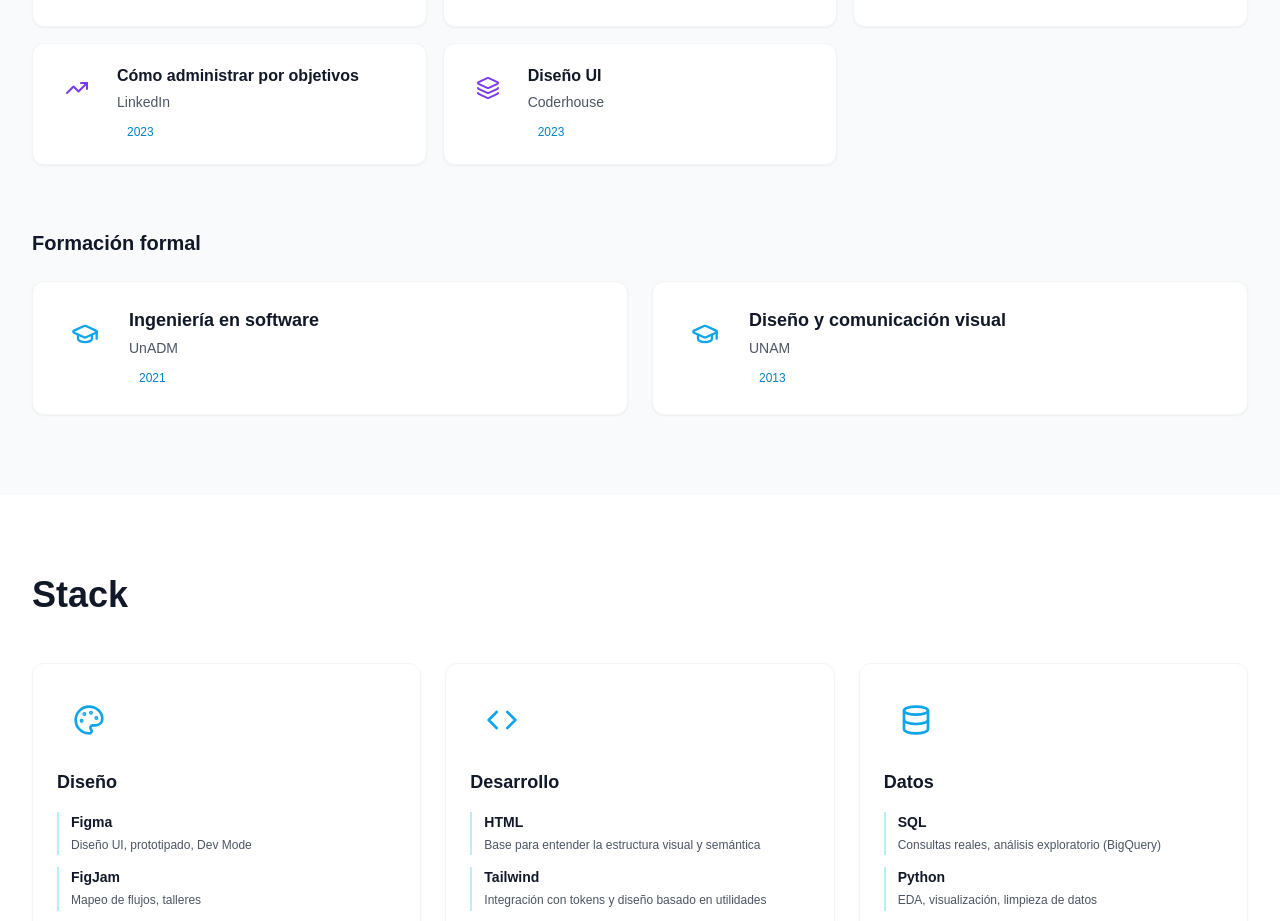
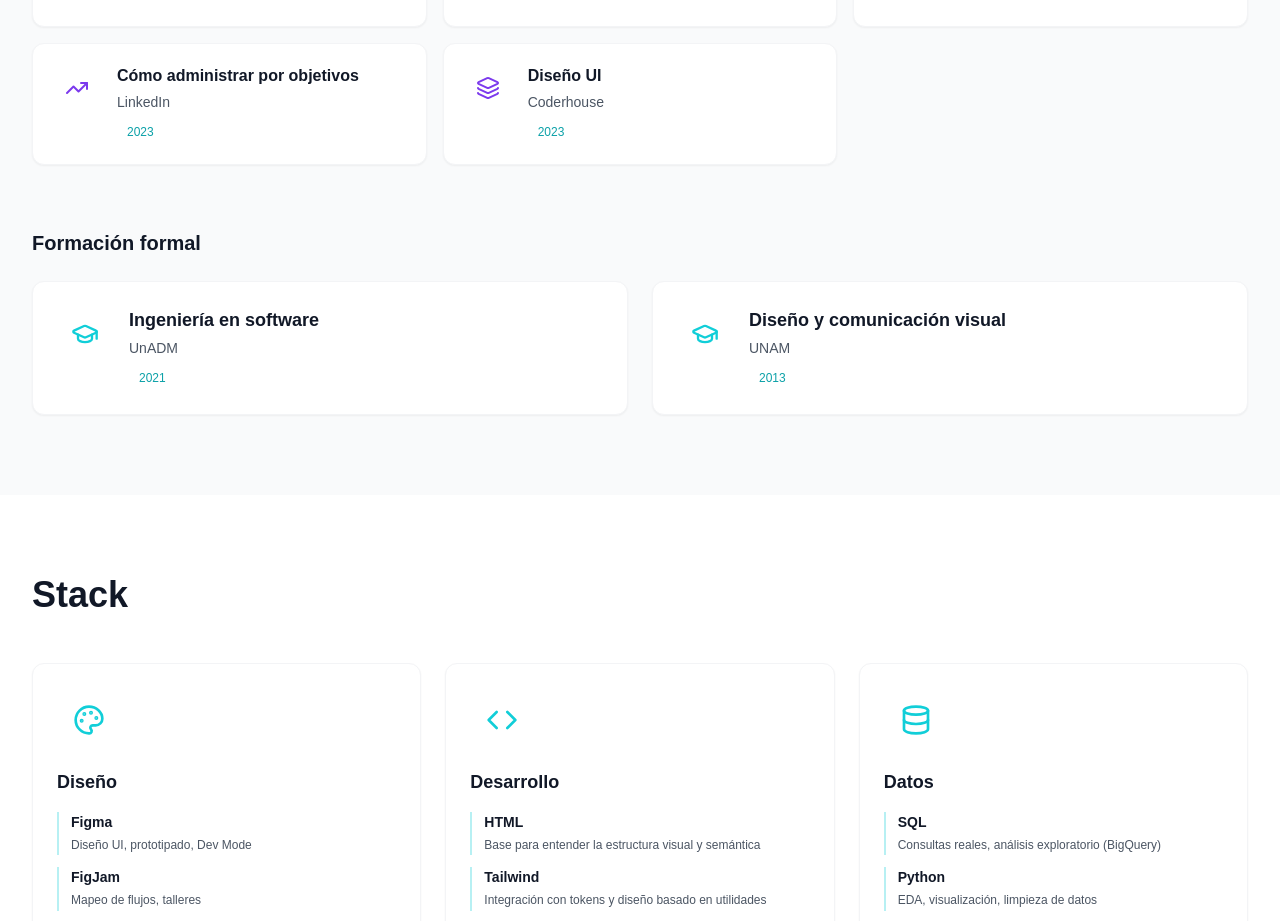
Before and after one commit to besprone/book-26, a Next.js app: page /sobre-mi in a window 1280 px wide. Shown: the part 2126-3047 px from the top of the page. Built offline with nearby package versions, Linux system fonts and the light colour scheme; a web font is replaced by a local one.

Commit message:
Corregir paleta de acento: generar tonalidades correctas desde #11CED8 y actualizar iconos

```diff
--- a/app/page.tsx
+++ b/app/page.tsx
@@ -120,9 +120,9 @@ export default function Home() {
             {config.stack.categories.map((category, index) => {
               // Iconos específicos según la categoría
               const stackIcons = [
-                <Palette className="w-8 h-8 text-accent-600 dark:text-accent-400" />, // Diseño
-                <Code className="w-8 h-8 text-accent-600 dark:text-accent-400" />, // Desarrollo
-                <Database className="w-8 h-8 text-accent-600 dark:text-accent-400" />, // Datos
+                <Palette className="w-8 h-8 text-accent-500 dark:text-accent-400" />, // Diseño
+                <Code className="w-8 h-8 text-accent-500 dark:text-accent-400" />, // Desarrollo
+                <Database className="w-8 h-8 text-accent-500 dark:text-accent-400" />, // Datos
               ]
               return (
                 <Card key={index} className="p-6">
--- a/app/sobre-mi/page.tsx
+++ b/app/sobre-mi/page.tsx
@@ -142,9 +142,9 @@ export default function SobreMi() {
             {config.stack.categories.map((category, index) => {
               // Iconos específicos según la categoría
               const stackIcons = [
-                <Palette className="w-8 h-8 text-accent-600 dark:text-accent-400" />, // Diseño
-                <Code className="w-8 h-8 text-accent-600 dark:text-accent-400" />, // Desarrollo
-                <Database className="w-8 h-8 text-accent-600 dark:text-accent-400" />, // Datos
+                <Palette className="w-8 h-8 text-accent-500 dark:text-accent-400" />, // Diseño
+                <Code className="w-8 h-8 text-accent-500 dark:text-accent-400" />, // Desarrollo
+                <Database className="w-8 h-8 text-accent-500 dark:text-accent-400" />, // Datos
               ]
               return (
                 <Card key={index} className="p-6">
--- a/components/EducationCard.tsx
+++ b/components/EducationCard.tsx
@@ -22,7 +22,7 @@ export default function EducationCard({
 
   // Icono por defecto si no se proporciona uno personalizado
   const defaultIcon = isHighlighted ? (
-    <GraduationCap className="w-7 h-7 text-accent-600 dark:text-accent-400" />
+    <GraduationCap className="w-7 h-7 text-accent-500 dark:text-accent-400" />
   ) : (
     <Award className="w-6 h-6 text-primary-600 dark:text-primary-400" />
   )
--- a/components/ProfileCard.tsx
+++ b/components/ProfileCard.tsx
@@ -16,7 +16,7 @@ export default function ProfileCard({
 }: ProfileCardProps) {
   const colorClasses = {
     primary: 'bg-primary-500/8 dark:bg-primary-500/15 text-primary-600 dark:text-primary-400',
-    accent: 'bg-accent-500/8 dark:bg-accent-500/15 text-accent-600 dark:text-accent-400',
+    accent: 'bg-accent-500/8 dark:bg-accent-500/15 text-accent-500 dark:text-accent-400',
     green: 'bg-green-500/8 dark:bg-green-500/15 text-green-600 dark:text-green-400',
   }
 
--- a/tailwind.config.ts
+++ b/tailwind.config.ts
@@ -24,16 +24,16 @@ const config: Config = {
           900: '#4c1d95',
         },
         accent: {
-          50: '#ecfeff',
-          100: '#cffafe',
-          200: '#a5f3fc',
-          300: '#67e8f9',
-          400: '#22d3ee',
+          50: '#e0f9fa',
+          100: '#b3f0f3',
+          200: '#80e6ec',
+          300: '#4ddce5',
+          400: '#26d5df',
           500: '#11ced8', // Color acento/secundario base
-          600: '#0ea5e9',
-          700: '#0284c7',
-          800: '#0369a1',
-          900: '#0c4a6e',
+          600: '#0fb9c2',
+          700: '#0ca1a8',
+          800: '#09898e',
+          900: '#056164',
         },
       },
       fontFamily: {
```
